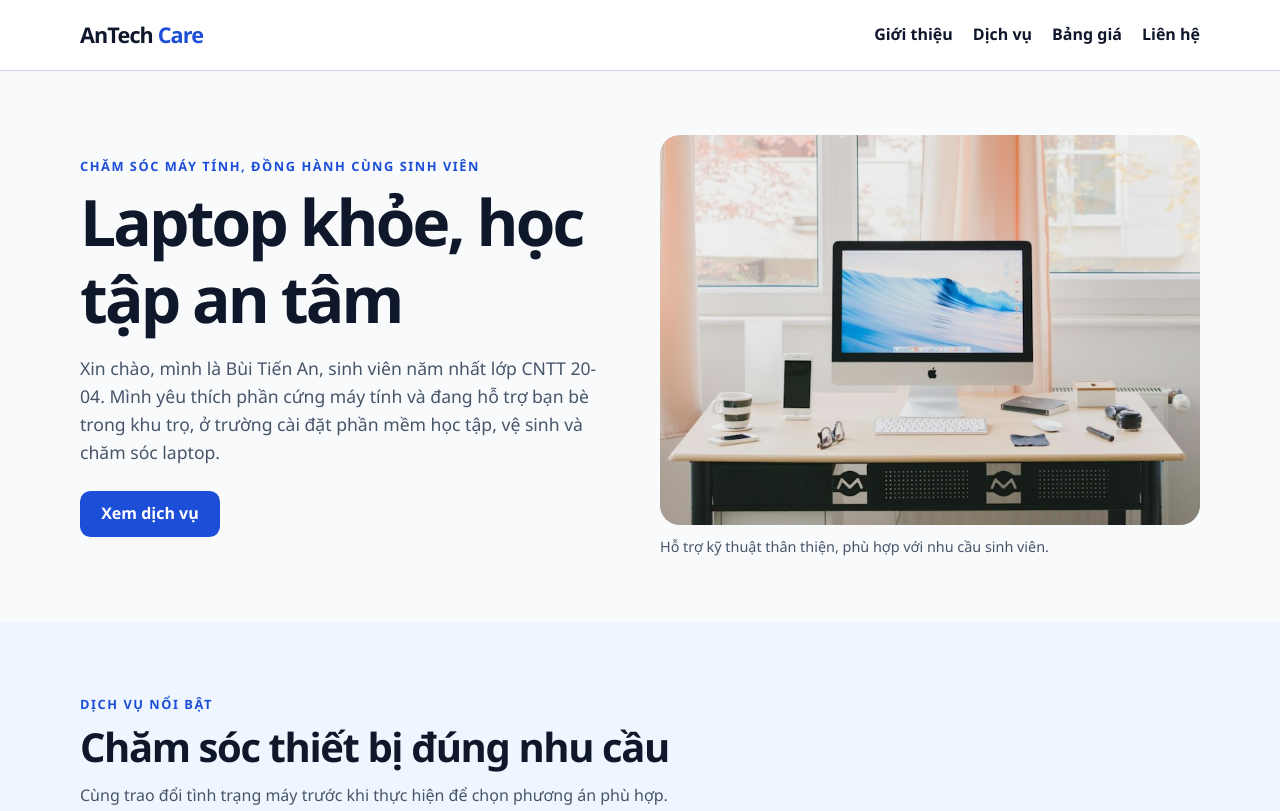
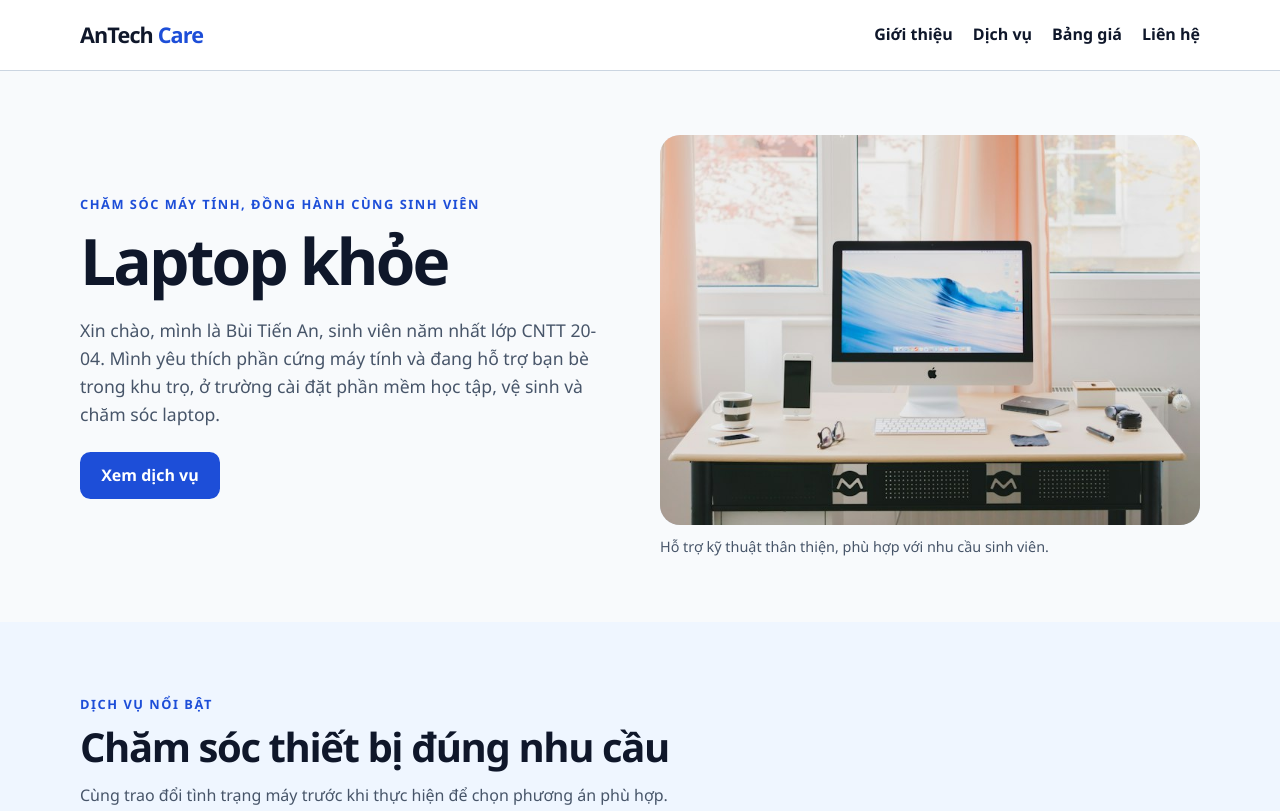
Before and after one commit to antienbui0607-crypto/an-tech-care, a plain HTML site: page index.html in a window 1280 px wide. Shown: the top 811 px of the page. Drawn offline with Linux system fonts and the light colour scheme.

Commit message:
Update hero title in index.html

```diff
--- a/index.html
+++ b/index.html
@@ -27,7 +27,7 @@
       <div class="container hero-grid">
         <div class="hero-copy">
           <p class="eyebrow">Chăm sóc máy tính, đồng hành cùng sinh viên</p>
-          <h1 id="hero-title">Laptop khỏe, học tập an tâm</h1>
+          <h1 id="hero-title">Laptop khỏe</h1>
           <p class="hero-lead">Xin chào, mình là Bùi Tiến An, sinh viên năm nhất lớp CNTT 20-04. Mình yêu thích phần
             cứng máy tính và đang hỗ trợ bạn bè trong khu trọ, ở trường cài đặt phần mềm học tập, vệ sinh và chăm sóc
             laptop.</p>
```
